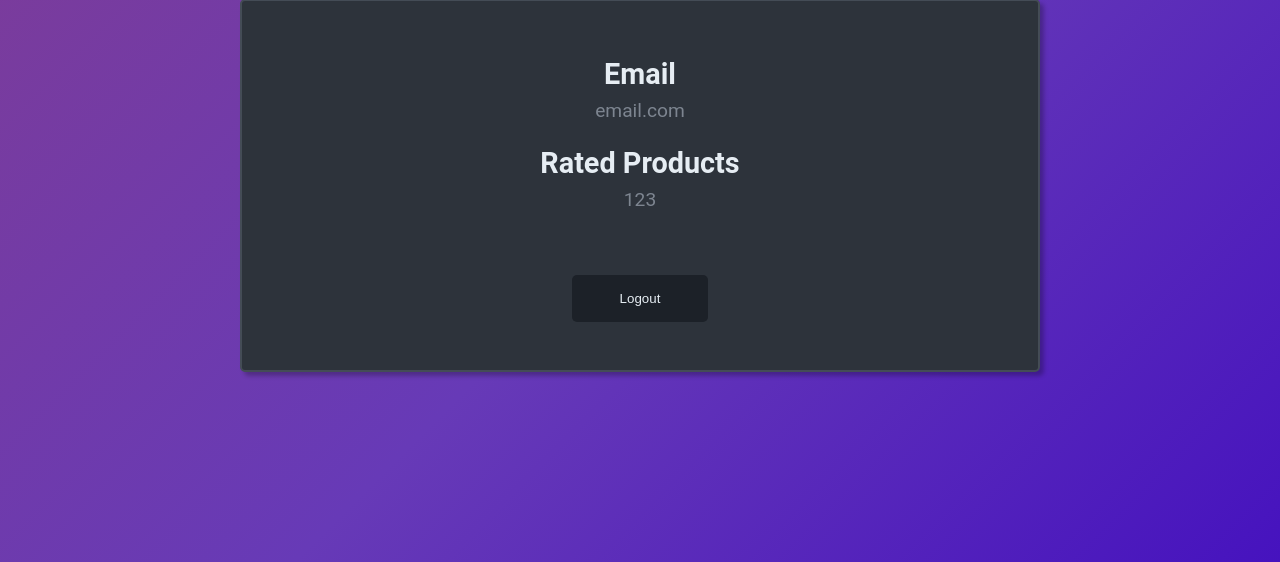
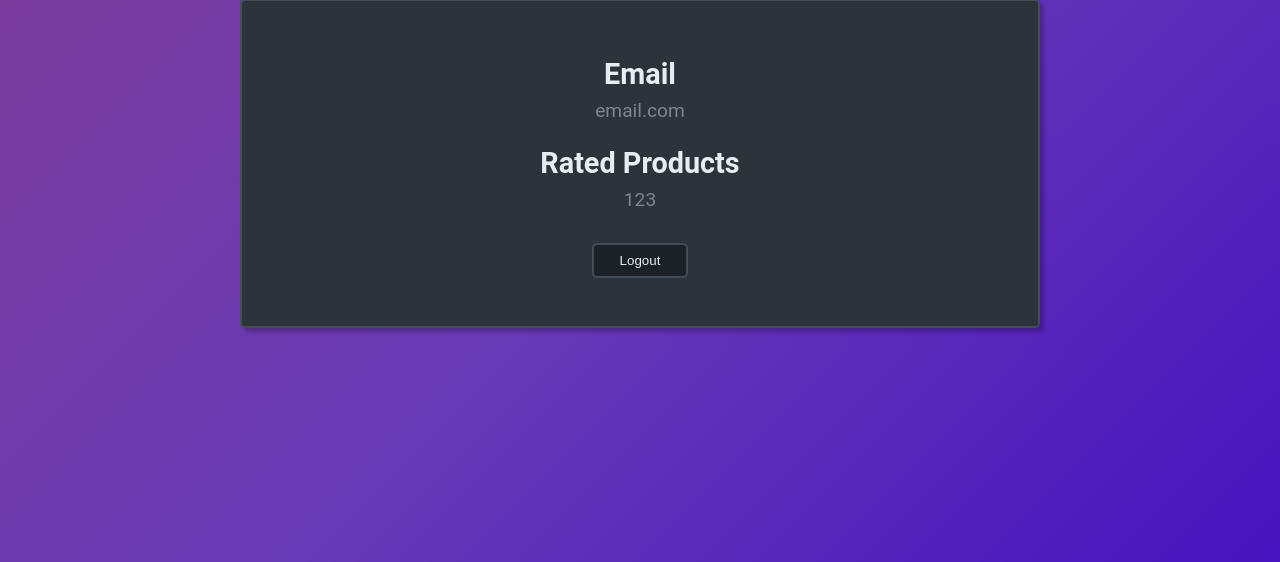
Before and after one commit to jackpie2/WDPAI, a PHP site: page /profile in a window 1280 px wide. Shown: the part 152-714 px from the top of the page. Run offline with PHP 8.4, Linux system fonts and the light colour scheme.

Commit message:
button rework

```diff
--- a/public/css/login.css
+++ b/public/css/login.css
@@ -44,6 +44,12 @@
     gap: 2rem;
 }
 
+.login-button {
+    padding-top: 0.5rem;
+    padding-bottom: 0.5rem;
+    width: 6rem;
+}
+
 @media only screen and (max-width: 768px) {
     .login-screen-container {
         flex-direction: column-reverse;
--- a/public/css/profile.css
+++ b/public/css/profile.css
@@ -39,9 +39,9 @@
 }
 
 .logout-button {
-    padding-left: 3rem;
-    padding-right: 3rem;
-    margin-top: 2rem;
+    padding-top: 0.5rem;
+    padding-bottom: 0.5rem;
+    width: 6rem;
 }
 
 @media only screen and (max-width: 768px) {
--- a/public/css/style.css
+++ b/public/css/style.css
@@ -42,12 +42,16 @@
     vertical-align: middle;
 }
 
-.button {
-    background: #1c2128;
+button {
     border-radius: var(--border-radius);
-    padding: 1rem;
+    background-color: var(--bg-inset);
+    border: var(--border);
     color: var(--fg-default);
-    border: none;
+}
+
+button:hover {
+    background-color: var(--bg-inset-hover);
+    cursor: pointer;
 }
 
 .container {
--- a/public/views/login.html
+++ b/public/views/login.html
@@ -24,7 +24,7 @@
                         placeholder="password"
                     />
                 </div>
-                <button class="button">Login</button>
+                <button class="login-button">Login</button>
             </form>
         </div>
         <div class="logo">
--- a/public/views/profile.html
+++ b/public/views/profile.html
@@ -56,7 +56,7 @@
                         <span class="rated-products">123</span>
                     </div>
                 </div>
-                <button class="logout-button button">Logout</button>
+                <button class="logout-button">Logout</button>
             </div>
         </div>
     </div>
```
